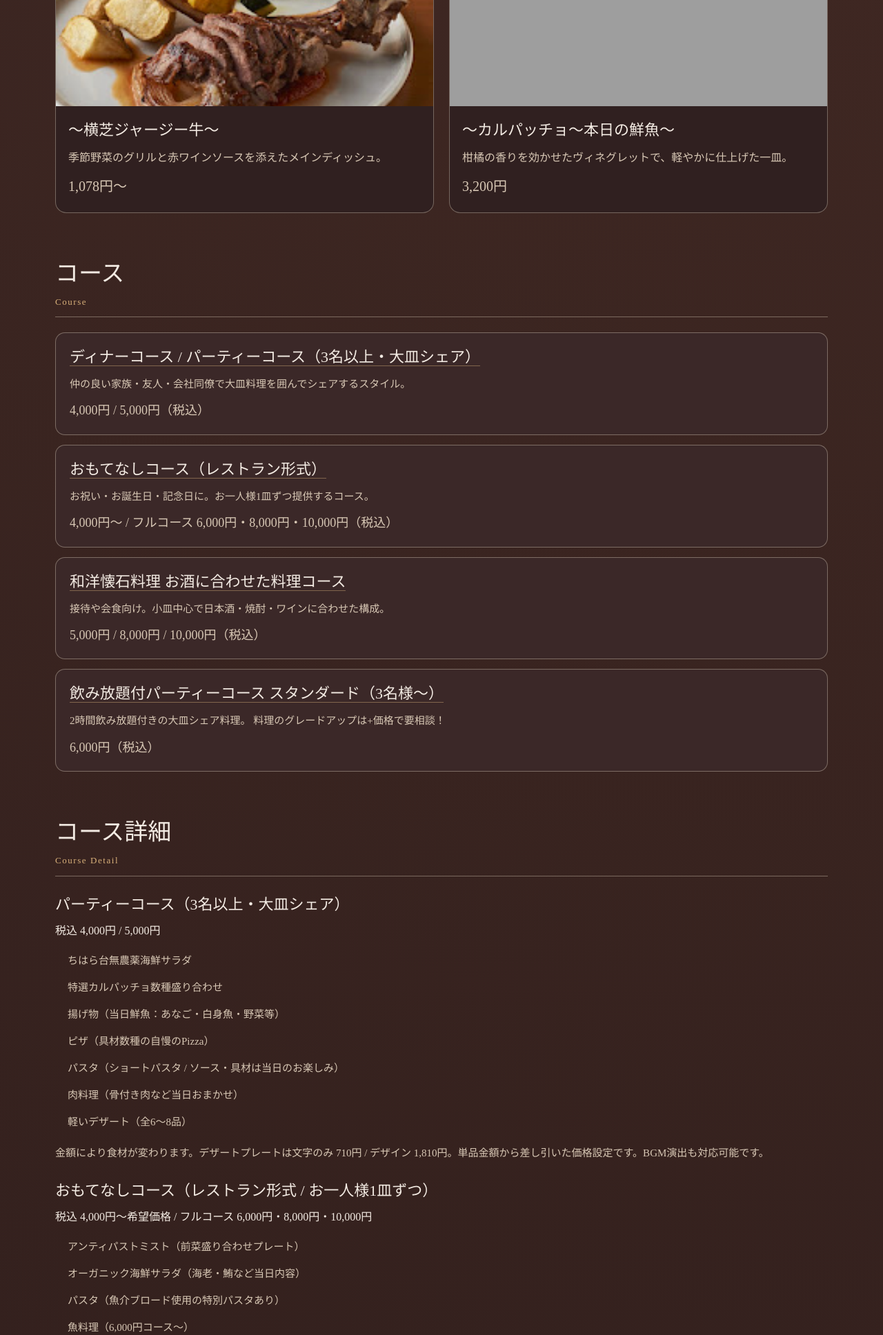
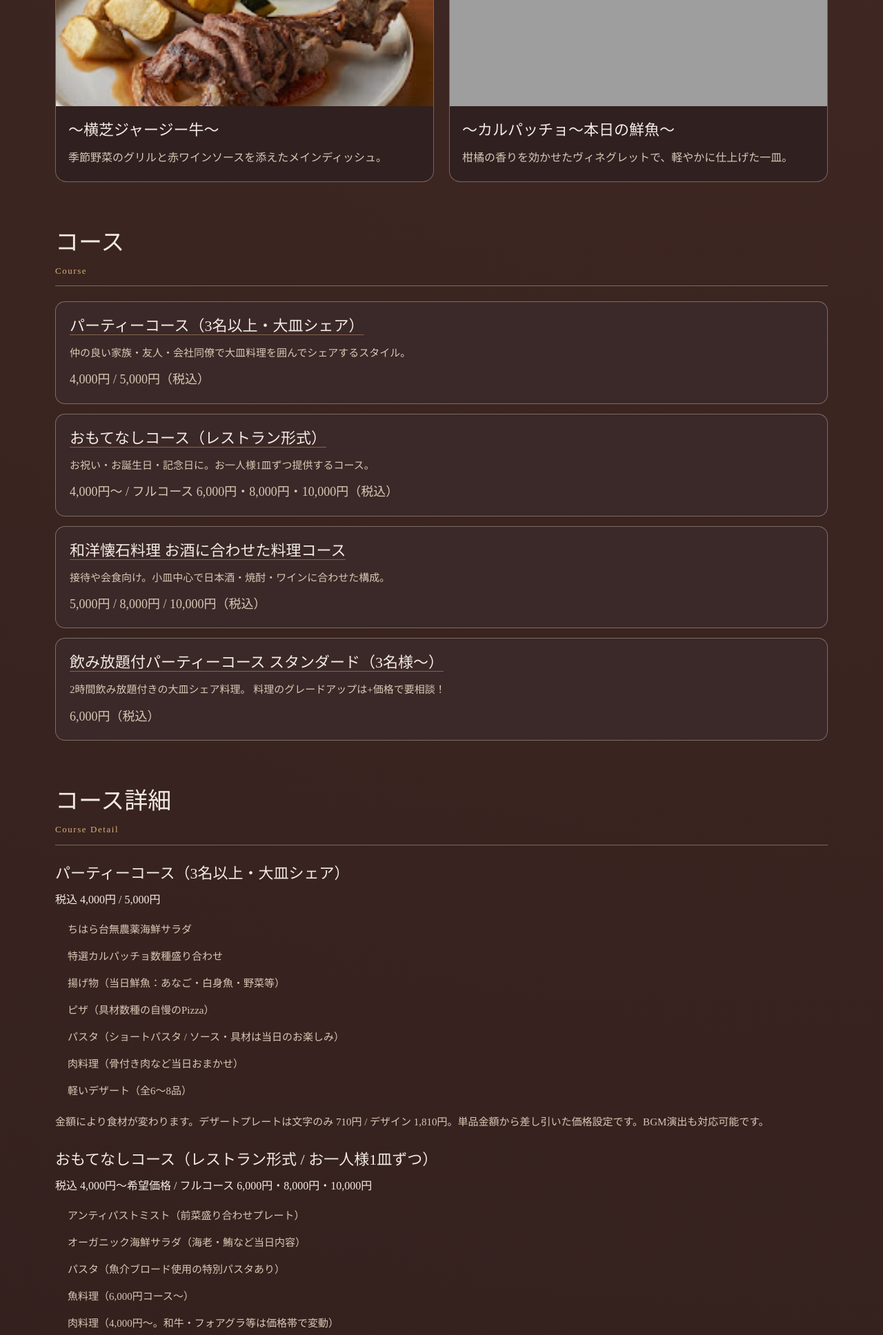
Before and after one commit to norikkun/nishimuraya_soga, a Django app: page /food/ in a window 1280 px wide. Shown: the part 596-2532 px from the top of the page at 69% size. Run offline with Django 5.2, Linux system fonts and the light colour scheme; style sheets or scripts are compiled from the project's sources; grey boxes are pictures that could not be loaded.

Commit message:
フードのおすすめ商品の価格削除 ディナーコースの表記削除

```diff
--- a/templates/nishimuraya/food.html
+++ b/templates/nishimuraya/food.html
@@ -37,7 +37,6 @@
 					<div class="{{ scardbody }}">
 						<h3>～横芝ジャージー牛～</h3>
 						<p>季節野菜のグリルと赤ワインソースを添えたメインディッシュ。</p>
-						<p class="{{ price_s }}">1,078円～</p>
 					</div>
 				</article>
 
@@ -46,7 +45,6 @@
 					<div class="{{ scardbody }}">
 						<h3>～カルパッチョ～本日の鮮魚～</h3>
 						<p>柑橘の香りを効かせたヴィネグレットで、軽やかに仕上げた一皿。</p>
-						<p class="{{ price_s }}">3,200円</p>
 					</div>
 				</article>
 			</div>
@@ -60,7 +58,7 @@
 
 			<div class="{{ clist }}">
 				<article class="{{ citem }}">
-					<h3><a class="{{ clink }}" href="#course-party-share">ディナーコース / パーティーコース（3名以上・大皿シェア）</a></h3>
+					<h3><a class="{{ clink }}" href="#course-party-share">パーティーコース（3名以上・大皿シェア）</a></h3>
 					<p>仲の良い家族・友人・会社同僚で大皿料理を囲んでシェアするスタイル。</p>
 					<p class="{{ price_c }}">4,000円 / 5,000円（税込）</p>
 				</article>
```
